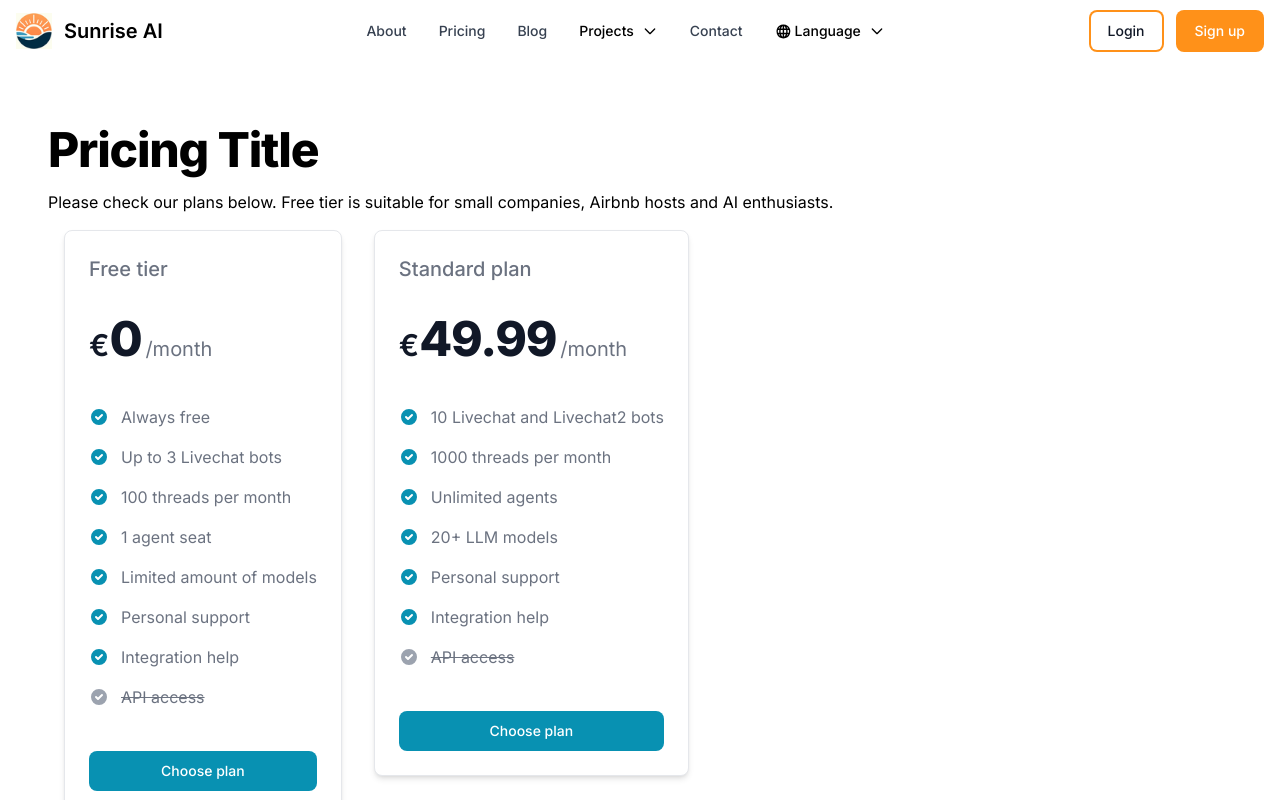
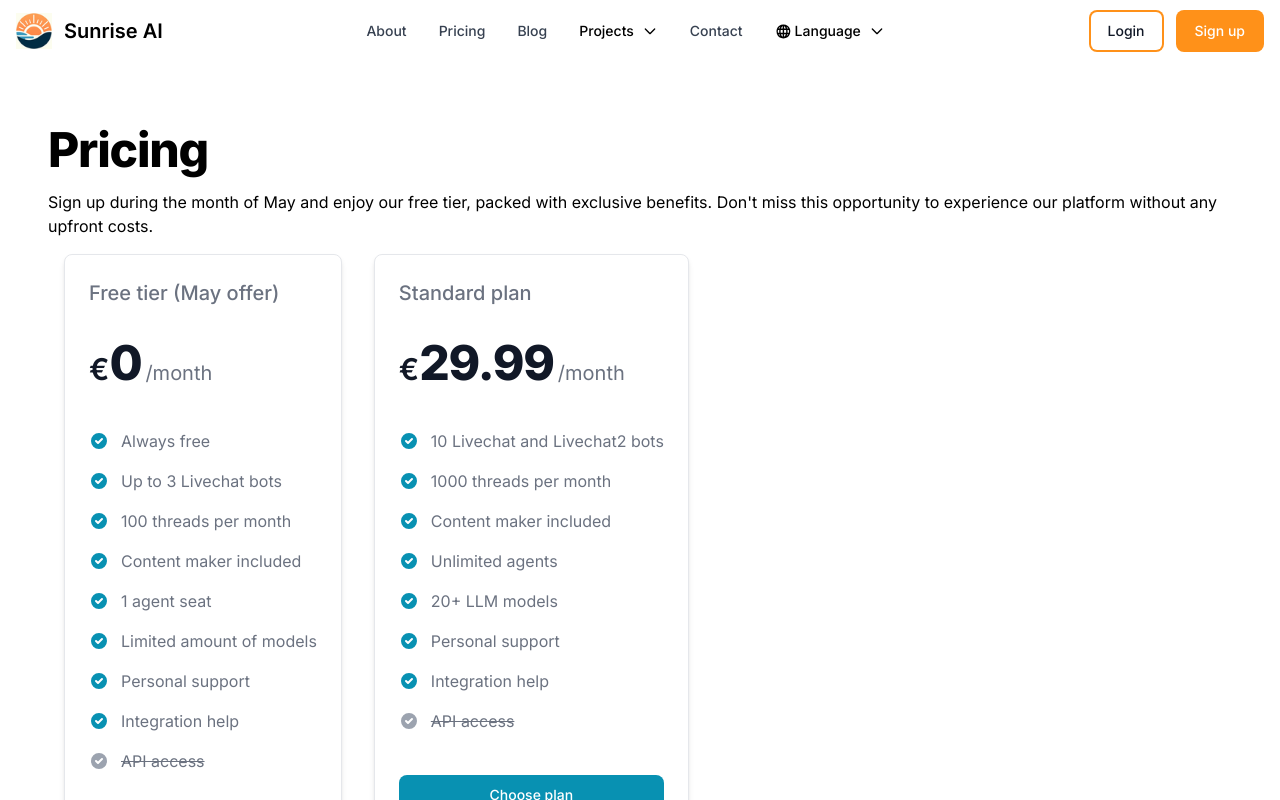
Before and after one commit to alesav/sunaiee, a Next.js app: page /en/pricing in a window 1280 px wide. Shown: the top 800 px of the page. Built offline with nearby package versions, Linux system fonts and the light colour scheme.

Commit message:
Minor changes

```diff
--- a/app/[locale]/pricing/pricing.js
+++ b/app/[locale]/pricing/pricing.js
@@ -4,18 +4,12 @@ import Footer from "../Footer";
 import React from "react";
 import { useTranslations } from "next-intl";
 import { Card } from "flowbite-react";
-import Head from "next/head";
 
 const Pricing = () => {
   const t = useTranslations("Pricing");
   const metadata = useTranslations("PricingMetadata");
   return (
     <div>
-      <Head>
-        <title>{metadata("title")}</title>
-        <meta name="description" content={metadata.description} />
-        <meta name="test" content="Test" />
-      </Head>
       <Navbar />
       <section class="bg-white dark:bg-gray-900">
         <div class="py-8 px-4 mx-auto max-w-screen-xl lg:py-16 lg:px-12">
@@ -90,6 +84,23 @@ const Pricing = () => {
                     </svg>
                     <span className="text-base font-normal leading-tight text-gray-500 dark:text-gray-400">
                       {t("100_threads_per_months")}
+                    </span>
+                  </li>
+                  <li className="flex space-x-3">
+                    <svg
+                      className="h-5 w-5 shrink-0 text-cyan-600 dark:text-cyan-500"
+                      fill="currentColor"
+                      viewBox="0 0 20 20"
+                      xmlns="http://www.w3.org/2000/svg"
+                    >
+                      <path
+                        fillRule="evenodd"
+                        d="M10 18a8 8 0 100-16 8 8 0 000 16zm3.707-9.293a1 1 0 00-1.414-1.414L9 10.586 7.707 9.293a1 1 0 00-1.414 1.414l2 2a1 1 0 001.414 0l4-4z"
+                        clipRule="evenodd"
+                      />
+                    </svg>
+                    <span className="text-base font-normal leading-tight text-gray-500 dark:text-gray-400">
+                      {t("content_maker")}
                     </span>
                   </li>
                   <li className="flex space-x-3">
@@ -194,7 +205,7 @@ const Pricing = () => {
                 <div className="flex items-baseline text-gray-900 dark:text-white">
                   <span className="text-3xl font-semibold">€</span>
                   <span className="text-5xl font-extrabold tracking-tight">
-                    49.99
+                    29.99
                   </span>
                   <span className="ml-1 text-xl font-normal text-gray-500 dark:text-gray-400">
                     /{t("Per_month")}
@@ -233,6 +244,23 @@ const Pricing = () => {
                     </svg>
                     <span className="text-base font-normal leading-tight text-gray-500 dark:text-gray-400">
                       {t("1000_threads_per_months")}
+                    </span>
+                  </li>
+                  <li className="flex space-x-3">
+                    <svg
+                      className="h-5 w-5 shrink-0 text-cyan-600 dark:text-cyan-500"
+                      fill="currentColor"
+                      viewBox="0 0 20 20"
+                      xmlns="http://www.w3.org/2000/svg"
+                    >
+                      <path
+                        fillRule="evenodd"
+                        d="M10 18a8 8 0 100-16 8 8 0 000 16zm3.707-9.293a1 1 0 00-1.414-1.414L9 10.586 7.707 9.293a1 1 0 00-1.414 1.414l2 2a1 1 0 001.414 0l4-4z"
+                        clipRule="evenodd"
+                      />
+                    </svg>
+                    <span className="text-base font-normal leading-tight text-gray-500 dark:text-gray-400">
+                      {t("content_maker")}
                     </span>
                   </li>
                   <li className="flex space-x-3">
--- a/messages/en.json
+++ b/messages/en.json
@@ -77,12 +77,13 @@
     "Pricing":{
       "metaTitle": "Sunrise AI - Pricing",
       "metaDescription": "Enhance your intuition with our online simulator! - Home Page",
-      "Title":"Pricing Title",
-      "Description":"Please check our plans below. Free tier is suitable for small companies, Airbnb hosts and AI enthusiasts.",
-      "Free_tier":"Free tier",
+      "Title":"Pricing",
+      "Description":"Sign up during the month of May and enjoy our free tier, packed with exclusive benefits. Don't miss this opportunity to experience our platform without any upfront costs.",
+      "Free_tier":"Free tier (May offer)",
       "Per_month":"month",
       "Always_free": "Always free",
       "Up_to_3_Livechat_bots": "Up to 3 Livechat bots",
+      "content_maker": "Content maker included",
       "1_agent_seat": "1 agent seat",
       "Limited_amount_of_models": "Limited amount of models",
       "Personal_support": "Personal support",
@@ -100,8 +101,8 @@
     "Contact":{
       "metaTitle": "Sunrise AI - İletişim",
       "metaDescription": "Bize yazın, doğrudan iletişim bilgilerimiz şunlardır",
-      "Title":"İletişim",
-      "First_text": "Size bir sohbet robotunda bize yazmayı veya web sitesindeki bir robota isteğinizi bırakmanızı önerebilirdik, ancak gerçek bir kişiyle konuşmak istediğinizi düşünüyoruz. Biz de canlı iletişimi seviyoruz, bu yüzden doğrudan iletişim bilgilerimiz şunlardır:"
+      "Title":"Contact",
+      "First_text": "We could suggest writing to a chatbot or leaving your request to a bot on the website, but we think you'd prefer speaking with a real person. We also enjoy live communication, so here are our direct contact details:"
     },
       "Birthday":{
         "metaTitle": "Free AI Birthday wish generator",
--- a/messages/es.json
+++ b/messages/es.json
@@ -45,7 +45,8 @@
     "Login":"Iniciar sesión",
     "SignUp":"Registrarse",
     "blog_url":"https://blog.sunai.ee",
-    "about_us_url": "/about"
+    "about_us_url": "/about",
+    "ai_birthday_wishes": "Generador AI de deseos de cumpleaños"
   },
   "Footer":{
     "About": "Acerca de",
--- a/messages/et.json
+++ b/messages/et.json
@@ -39,7 +39,8 @@
     "Login":"Logi sisse",
     "SignUp":"Registreeru",
     "blog_url":"https://blog-ee.sunai.ee",
-    "about_us_url": "/about"
+    "about_us_url": "/about",
+    "ai_birthday_wishes": "AI sünnipäeva soovide generaator"
   },
   "Footer":{
     "About": "Meist",
--- a/messages/tr.json
+++ b/messages/tr.json
@@ -40,7 +40,8 @@
     "Login":"Giriş yap",
     "SignUp":"Kayıt Ol",
     "blog_url":"https://blog.sunai.ee",
-    "about_us_url": "/about"
+    "about_us_url": "/about",
+    "ai_birthday_wishes": "Yapay zeka doğum günü dilek jeneratörü"
   },
   "Footer":{
     "About": "Hakkımızda",
--- a/messages/uk.json
+++ b/messages/uk.json
@@ -38,7 +38,8 @@
        "Login":"Увійти",
        "SignUp":"Реєстрація",
        "blog_url":"https://blog-uk.sunai.ee",
-       "about_us_url":"https://blog-uk.sunai.ee/about"
+       "about_us_url":"https://blog-uk.sunai.ee/about",
+       "ai_birthday_wishes": "ШI Генератор привітань з Днем народження"
     },
     "Footer":{
        "About":"Про нас",
```
